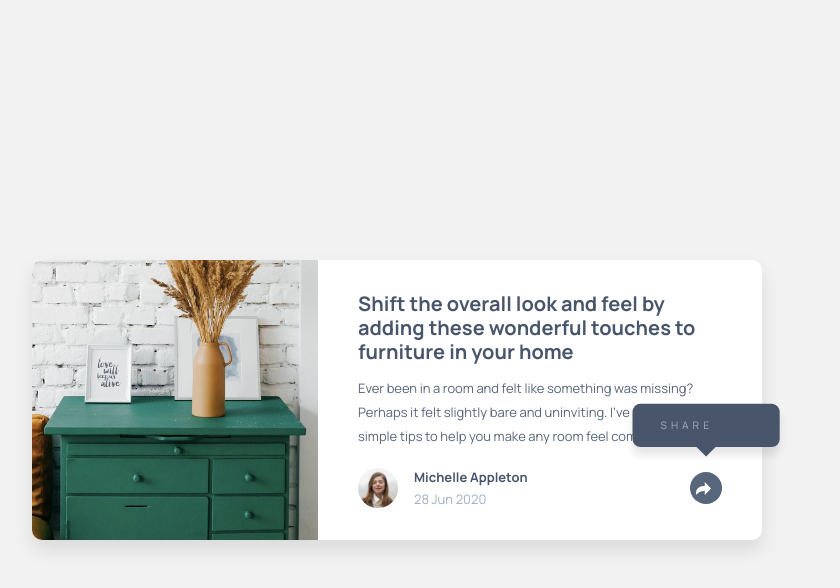
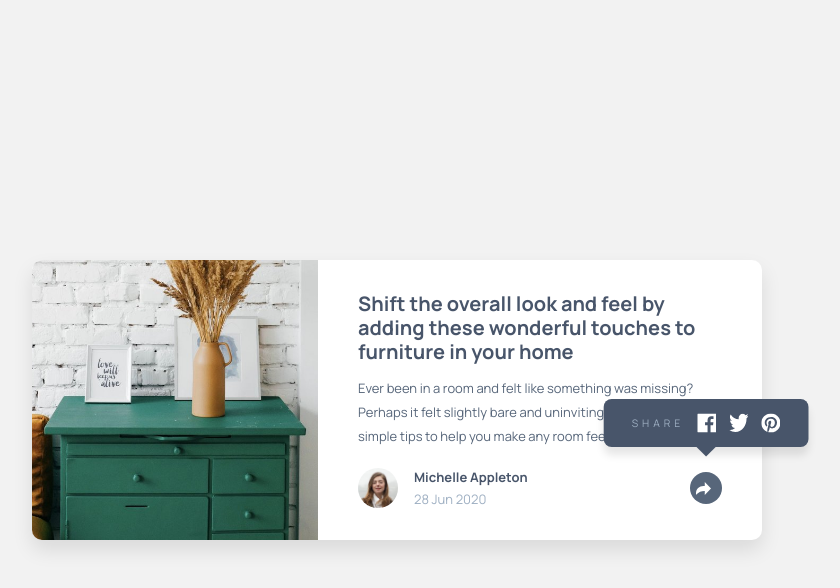
Before and after one commit to QinisoNgubane/article-preview-component-master, a plain HTML site: page index.html in a window 1280 px wide. Both pictures are taken after a click on the button "toggle share menu". Shown: the whole page, without its empty margins (243-1083 px from the left). Drawn offline with Linux system fonts and the light colour scheme.

Commit message:
FIX: social icon on Desktop to be visible using ancho

```diff
--- a/styles.css
+++ b/styles.css
@@ -158,6 +158,19 @@ body{
 
 }
 
+/* this is the cleaned up rule for for icon sizing */
+.social-icon{
+    width: 24px;
+    height: 24px;
+
+}
+
+/* This is the new rule that makes your icon white so they are visible */
+.social-icon{
+    width: 24px;
+    height: 24px;
+}
+
 /* mobile active state: Fotter transformer */
 
 .article-footer.active{
@@ -185,6 +198,13 @@ body{
     display: flex;
     gap: 16px;
     align-items: center;
+}
+/* this is the new rule that fixed the icon visibility */
+.share-links a {
+    display: block;
+    height: 24px;
+    width: 24px;
+
 }
 
 /* ------------------- */
```
